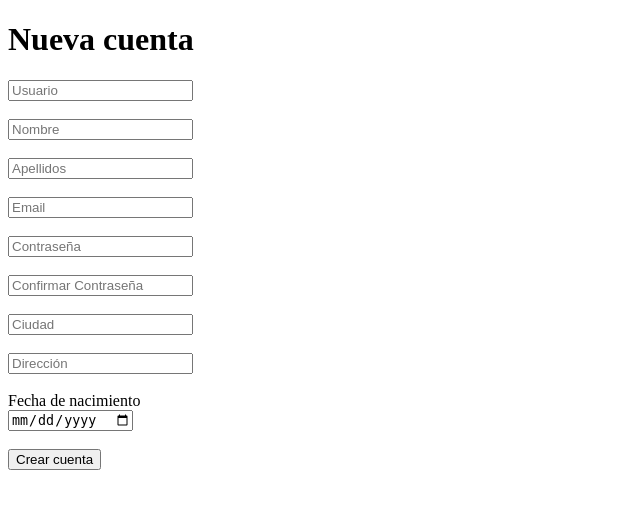
After one commit to nestorcalvo/Happy-Animals, a PHP site: page /registro.php in a window 1280 px wide. The commit adds this page. Shown: the top 509 px of the page, without its empty margins (0-640 px from the left). Run offline with PHP 8.4, Linux system fonts and the light colour scheme.

Commit message:
pagina inicial de registro

```diff
--- a/login.php
+++ b/login.php
@@ -18,7 +18,7 @@
 		<label>Contraseña:</label>
 			<input type="password" name="contrasena"><br><br>
         <input type="submit" name="enviar" value="login"><br><br>
-        <label>¿No tienes una cuenta?</label><a href="">Registrate</a><br>
+        <label>¿No tienes una cuenta?</label><a href="registro.php">Registrate</a><br>
         <a href="">¿Olvidaste tu contraseña?</a>
 
 	</form>
--- /dev/null
+++ b/registro.php
@@ -0,0 +1,34 @@
+<!DOCTYPE html>
+<html>
+<head>
+	<title>Registro</title>
+	<meta charset="utf-8">
+</head>
+<body>
+	<h1>Nueva cuenta</h1>
+
+	<form method="POST" action="ControlSesionReg.php">
+		<?php
+		 if(isset($_GET['error']) && $_GET['error']==true ){
+		print("<h4>Error:Nombre de usuario o contraseña invalido</h4><br>");
+			}
+		?>
+
+        <input type="text" name="usuario" placeholder="Usuario" required><br><br>
+        <input type="text" name="nombre" placeholder="Nombre" required><br><br>
+        <input type="text" name="apellidos" placeholder="Apellidos" required><br><br>
+        <input type="text" name="email" placeholder="Email" required><br><br>
+        <input type="password" name="contrasena" placeholder="Contraseña" required><br><br>
+        <input type="password" name="recontrasena" placeholder="Confirmar Contraseña" required><br><br>
+        <input type="text" name="ciudad" placeholder="Ciudad" required><br><br>
+        <input type="text" name="direccion" placeholder="Dirección" required><br><br>
+        <label>Fecha de nacimiento</label><br>
+        <input type="date" name="fecha" placeholder="Fecha de nacimiento"><br><br>
+
+
+        <input type="submit" name="registrar" value="Crear cuenta"><br><br>
+
+	</form>
+
+</body>
+</html>
```
